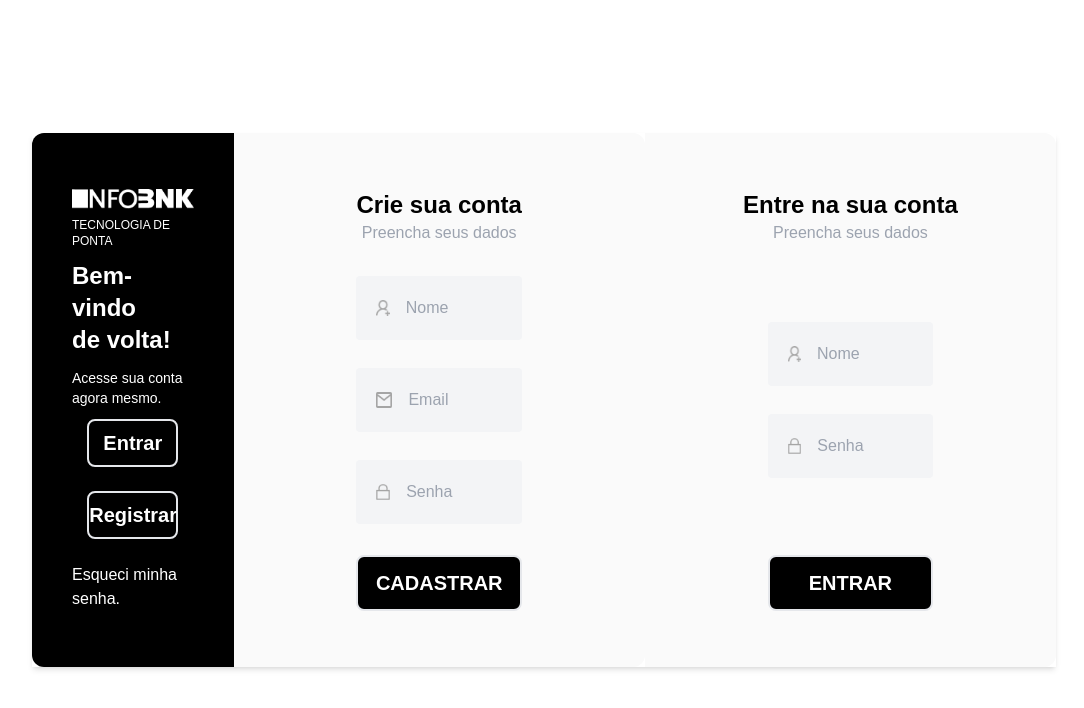
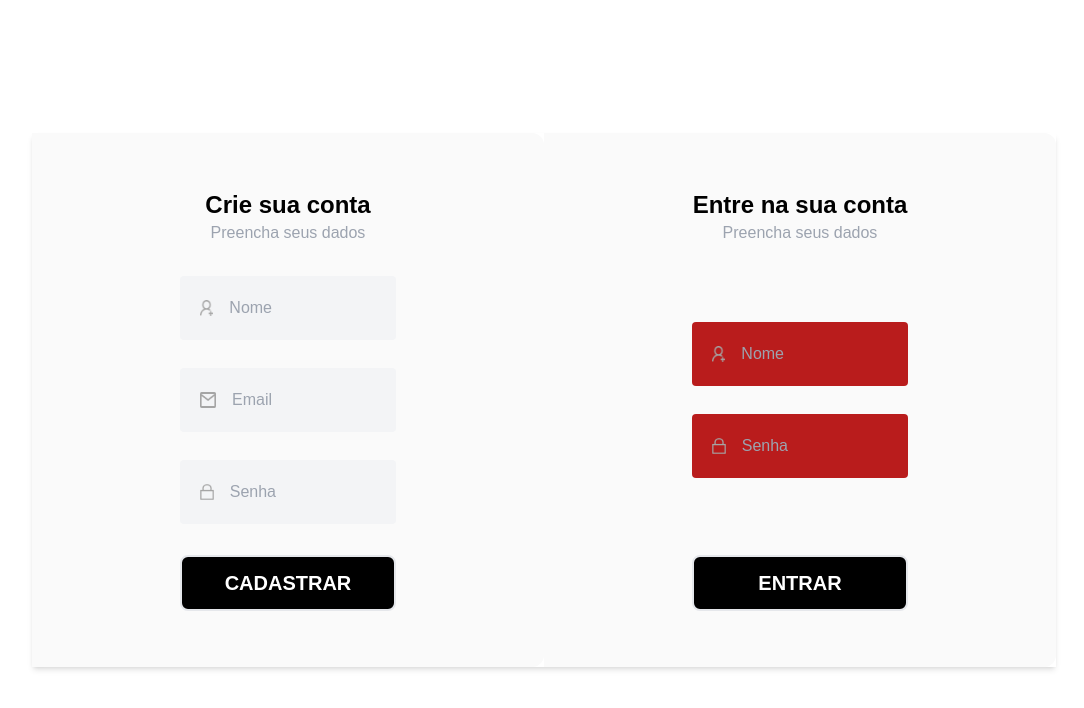
Before and after one commit to Otavio-Barra/tela_cadastro, a website: page index.html in a window 1280 px wide. Both pictures are taken after a click on the button "ENTRAR". Shown: the whole page, without its empty margins (96-1180 px from the left). Drawn offline with Linux system fonts and the light colour scheme.

Commit message:
comecando fazer verificacao de input

```diff
--- a/index.html
+++ b/index.html
@@ -9,13 +9,13 @@
   <link rel="preconnect" href="https://fonts.googleapis.com">
   <link rel="preconnect" href="https://fonts.gstatic.com" crossorigin>
   <link href="https://fonts.googleapis.com/css2?family=Poppins:wght@400;500;700;900&display=swap" rel="stylesheet">
-
+  <script src="./src/js/index.js" defer></script>
 </head>
 
 <body class="h-screen w-screen  flex items-center justify-center font-popins ">
   <main class="h-2/3 w-4/5 flex lg:shadow-md">
-    <section
-      class=" bg-black text-white  px-10 py-14 rounded-xl w-full h-full flex flex-col justify-between lg:w-5/12 lg:rounded-none lg:rounded-l-xl lg:shadow-none">
+    <section data-modal-inicio
+      class="hidden bg-black text-white  px-10 py-14 rounded-xl w-full h-full flex flex-col justify-between lg:w-5/12 lg:rounded-none lg:rounded-l-xl lg:shadow-none">
       <div class="flex items-center flex-col gap-2">
 
         <img src="./src/imgs/INFOBANK-logo.png" alt="Logo do InfoBank">
@@ -26,8 +26,8 @@
         <p class="text-sm">Acesse sua conta agora mesmo.</p>
       </div>
       <div class="flex items-center flex-col gap-6">
-        <button
-          class="border-2 py-2 w-3/4 rounded-lg font-black text-xl duration-300 hover:bg-white hover:text-black ">Entrar</button>
+        <button class="border-2 py-2 w-3/4 rounded-lg font-black text-xl duration-300 hover:bg-white hover:text-black"
+          data-btn-login-modal>Entrar</button>
         <button
           class="border-2 py-2 w-3/4 rounded-lg font-black text-xl duration-300 hover:bg-white hover:text-black ">Registrar</button>
         <a href="#" class="hover:text-gray-400">Esqueci minha senha.</a>
@@ -60,7 +60,9 @@
     </section>
 
     <section
-      class="hidden text-black shadow-md bg-zinc-50 px-10 py-14 rounded-xl w-full h-full flex flex-col justify-between items-center lg:flex lg:rounded-none lg:rounded-r-xl lg:shadow-none">
+      class=" text-black shadow-md bg-zinc-50 px-10 py-14 rounded-xl w-full h-full flex flex-col justify-between items-center lg:flex lg:rounded-none lg:rounded-r-xl lg:shadow-none"
+      data-modal-login>
+
       <div class="text-center">
         <h2 class="font-bold text-2xl">Entre na sua conta</h2>
         <p class="text-gray-400">Preencha seus dados</p>
@@ -68,16 +70,17 @@
       <div class="flex flex-col gap-y-7 w-full xl:w-2/4">
         <div class="flex items-center gap-x-4 bg-gray-100 rounded p-3 lg:p-5">
           <img class="w-4 h-4" src="./src/imgs/icon-user.png" alt="user icon">
-          <input class="w-full bg-transparent outline-none" type="text" name="user" id="user" placeholder="Nome">
+          <input data-login class="w-full bg-transparent outline-none" type="text" name="user" id="user"
+            placeholder="Nome">
         </div>
         <div class="flex items-center gap-x-4 bg-gray-100 rounded p-3 lg:p-5">
           <img class="w-4 h-4" src="./src/imgs/icon-pass.png" alt="password icon ">
-          <input class="w-full bg-transparent outline-none" type="text" name="password" id="password"
+          <input data-login class="w-full bg-transparent outline-none" type="text" name="password" id="password"
             placeholder="Senha">
         </div>
       </div>
 
-      <button
+      <button data-btn-entrar
         class="border-2 p-3 w-3/4 rounded-lg text-white bg-black font-black text-xl duration-300 hover:bg-white hover:text-black lg:w-2/4">ENTRAR</button>
     </section>
 
--- /dev/null
+++ b/src/js/index.js
@@ -0,0 +1,30 @@
+const btnLoginModal = document.querySelector("[data-btn-login-modal]");
+const btnEntrarConta = document.querySelector("[data-btn-entrar]");
+const sectionBemVindo = document.querySelector("[data-modal-inicio]");
+
+btnLoginModal.addEventListener("click", () => {
+  const LoginModal = document.querySelector("[data-modal-login]");
+  sectionBemVindo.classList.add("hidden");
+  // console.log(btnLoginModal.parentNode.parentNode);
+
+  LoginModal.classList.remove("hidden");
+});
+
+btnEntrarConta.addEventListener("click", () => {
+  const teste = document.querySelectorAll("[data-login]");
+  // console.log(teste);
+  teste.forEach((item) => {
+    // console.log(item.value);
+    if (item.value === "") {
+      console.log(item.parentElement);
+      item.parentElement.classList.add("bg-red-700");
+
+      return;
+    }
+  });
+  // if (user && password) {
+  //   //fazer codigo de autenticacao depois
+  // } else {
+  //   console.log("tem n");
+  // }
+});
```
Also changed, not shown: src/css/output.css.
